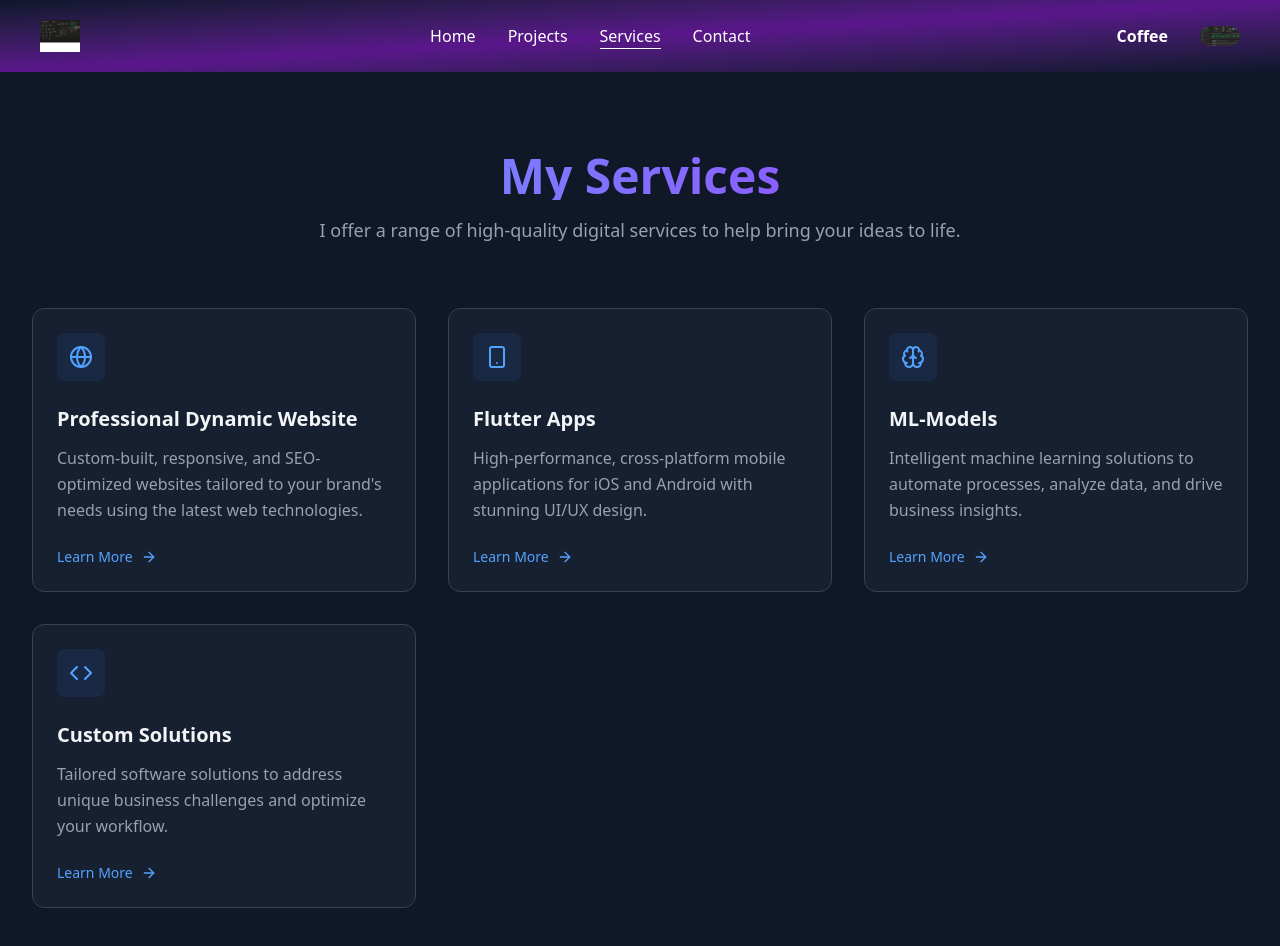
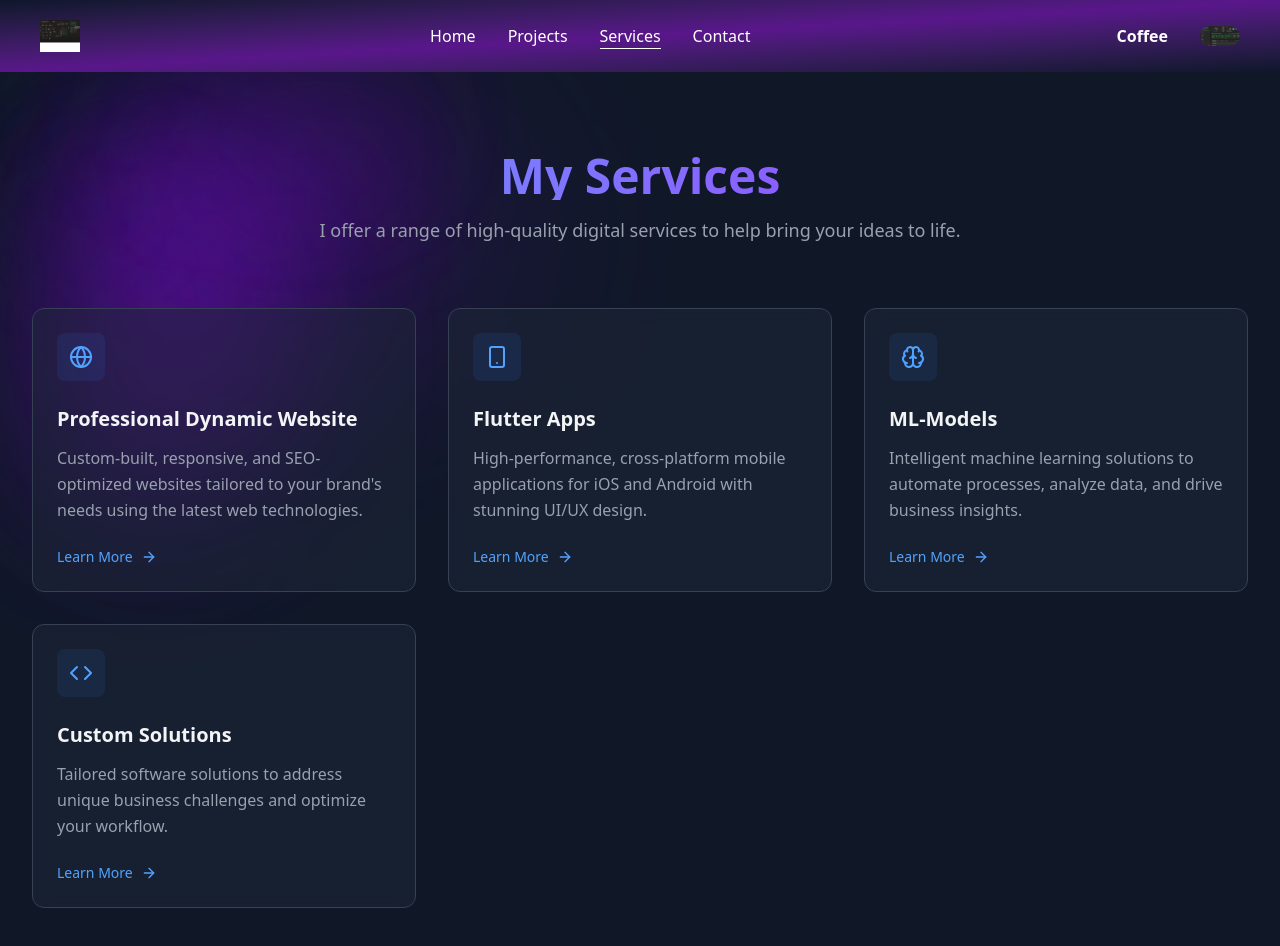
Before and after one commit to Laraib17/my_portfolio, a React (Vite) app: page /#/services in a window 1280 px wide. Shown: the top 946 px of the page. Built offline with nearby package versions, Linux system fonts and the light colour scheme; a web font is replaced by a local one.

Commit message:
feat:added bubble effect to dervices

```diff
--- /dev/null
+++ b/src/components/PurpleBubbles.jsx
@@ -0,0 +1,39 @@
+import React from "react";
+import { motion } from "framer-motion";
+
+const PurpleBubbles = () => {
+  return (
+    <div className="absolute inset-0 overflow-hidden pointer-events-none">
+      {[...Array(20)].map((_, i) => (
+        <motion.div
+          key={i}
+          className="absolute bg-purple-600/40 rounded-full blur-3xl"
+          initial={{
+            opacity: 0,
+            scale: 0,
+            x: Math.random() * 100 + "%",
+            y: Math.random() * 100 + "%",
+          }}
+          animate={{
+            opacity: [0.1, 0.3, 0.1],
+            scale: [1, 1.5, 1],
+            x: Math.random() * 100 + "%",
+            y: Math.random() * 100 + "%",
+          }}
+          transition={{
+            duration: Math.random() * 10 + 10,
+            repeat: Infinity,
+            ease: "linear",
+            delay: Math.random() * 5,
+          }}
+          style={{
+            width: Math.random() * 300 + 50 + "px",
+            height: Math.random() * 300 + 50 + "px",
+          }}
+        />
+      ))}
+    </div>
+  );
+};
+
+export default PurpleBubbles;
--- a/src/pages/Services.jsx
+++ b/src/pages/Services.jsx
@@ -2,6 +2,7 @@ import React from "react";
 import { service } from "../data/services_data";
 import { Globe, Smartphone, Brain, Code, ArrowRight } from "lucide-react";
 import { motion } from "framer-motion";
+import PurpleBubbles from "../components/PurpleBubbles";
 
 const iconMap = {
   Globe: Globe,
@@ -12,8 +13,9 @@ const iconMap = {
 
 const Services = () => {
   return (
-    <div className="min-h-screen bg-gray-900 text-white py-20 px-4 sm:px-6 lg:px-8">
-      <div className="max-w-7xl mx-auto">
+    <div className="min-h-screen bg-gray-900 text-white py-20 px-4 sm:px-6 lg:px-8 relative overflow-hidden">
+      <PurpleBubbles />
+      <div className="max-w-7xl mx-auto relative z-10">
         <div className="text-center mb-16">
           <motion.h2
             initial={{ opacity: 0, y: -20 }}
```
